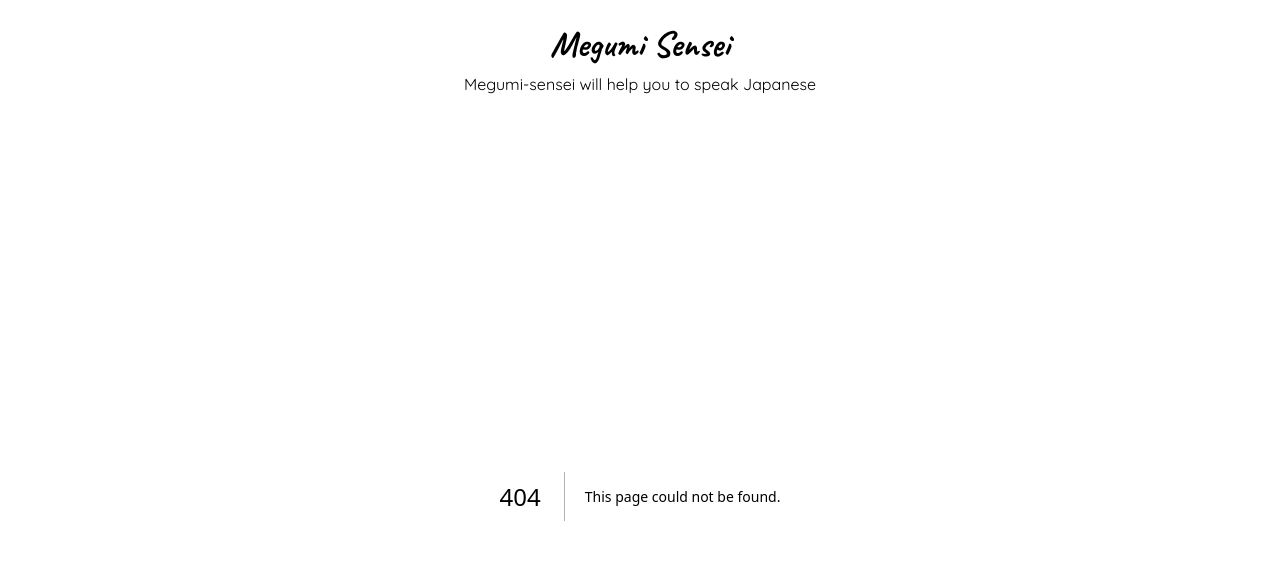
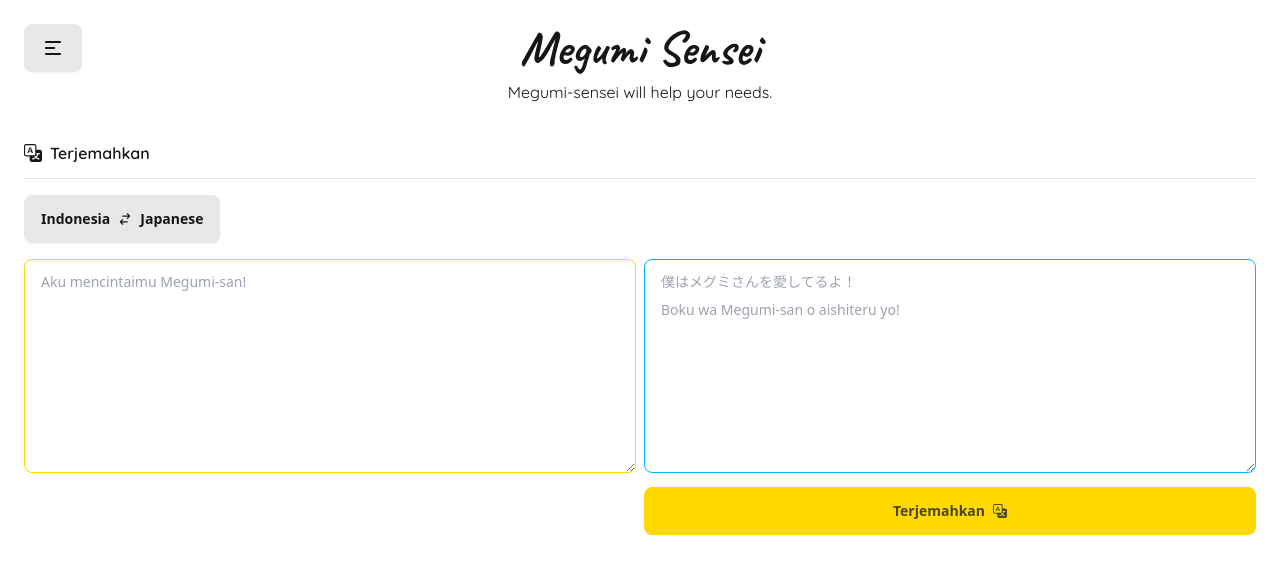
Before and after one commit to zidanhafiz/MegumiSensei, a Next.js app: page /translate in a window 1280 px wide. Before the commit this address had no page. Shown: the top 574 px of the page. Built offline with nearby package versions, Linux system fonts and the light colour scheme.

Commit message:
Create a navbar and separate the features

```diff
--- a/app/layout.tsx
+++ b/app/layout.tsx
@@ -1,6 +1,7 @@
 import type { Metadata } from "next";
 import "./globals.css";
 import Header from "@/components/Header";
+import LanguageProvider from "@/contexts/LanguageContext";
 
 export const metadata: Metadata = {
   title: "Megumi Sensei",
@@ -18,8 +19,10 @@ export default function RootLayout({
       lang='en'
     >
       <body className='antialiased p-6'>
-        <Header />
-        {children}
+        <LanguageProvider>
+          <Header />
+          {children}
+        </LanguageProvider>
       </body>
     </html>
   );
--- a/app/page.tsx
+++ b/app/page.tsx
@@ -1,28 +1,8 @@
-"use client";
-import Heading from "@/components/Heading";
-import LanguageSwitch from "@/components/LanguageSwitch";
-import { useState } from "react";
-import TranslateForm from "./TranslateForm";
-
 export default function Home() {
-  const [language, setLanguage] = useState<{ from: string; to: string }>({ from: "Indonesia", to: "Japanese" });
-
-  const switchLanguage = () => {
-    setLanguage({
-      from: language.to,
-      to: language.from,
-    });
-  };
-
   return (
     <div className='w-full my-10 lg:max-w-[1280px] lg:mx-auto'>
       <main className='w-full grid gap-4'>
-        <Heading>Terjemahan</Heading>
-        <LanguageSwitch
-          language={language}
-          switchLanguage={switchLanguage}
-        />
-        <TranslateForm language={language} />
+        <h1>Hello</h1>
       </main>
     </div>
   );
--- a/app/TranslateForm.tsx
+++ b/app/translate/TranslateForm.tsx
@@ -8,6 +8,7 @@ import ErrorInputMessage from "@/components/ErrorInputMessage";
 import { translateText } from "@/actions/translate";
 import { useState } from "react";
 import Accordion from "@/components/Accordion";
+import { useLanguage } from "@/contexts/LanguageContext";
 
 const translateSchema = z.object({
   text: z.string().min(3, { message: "Minimal 3 huruf" }).max(1000, { message: "Maksimal 1000 huruf" }),
@@ -18,9 +19,12 @@ type TranslateSchema = z.infer<typeof translateSchema>;
 const idPlaceholder = `Aku mencintaimu Megumi-san!`;
 const jpPlaceholder = `僕はメグミさんを愛してるよ！ \nBoku wa Megumi-san o aishiteru yo!`;
 
-export default function TranslateForm({ language }: { language: { from: string; to: string } }) {
+export default function TranslateForm() {
   const [result, setResult] = useState<string>("");
   const [romaji, setRomaji] = useState<string>("");
+
+  const { language } = useLanguage();
+
   const {
     register,
     handleSubmit,
--- /dev/null
+++ b/app/translate/page.tsx
@@ -0,0 +1,19 @@
+import Heading from "@/components/Heading";
+import LanguageSwitch from "@/components/LanguageSwitch";
+import TranslateForm from "./TranslateForm";
+import { BsTranslate } from "react-icons/bs";
+
+export default function TranslatePage() {
+  return (
+    <div className='w-full my-10 lg:max-w-[1280px] lg:mx-auto'>
+      <main className='w-full grid gap-4'>
+        <Heading>
+          <BsTranslate className="text-lg" /> Terjemahkan
+        </Heading>
+        <hr />
+        <LanguageSwitch />
+        <TranslateForm />
+      </main>
+    </div>
+  );
+}
--- /dev/null
+++ b/components/DrawerNavbar.tsx
@@ -0,0 +1,57 @@
+"use client";
+import { CgMenuLeftAlt } from "react-icons/cg";
+import { GoHome } from "react-icons/go";
+import { BsTranslate } from "react-icons/bs";
+import { BiSpreadsheet } from "react-icons/bi";
+import { RiTranslate } from "react-icons/ri";
+import { FaGamepad } from "react-icons/fa6";
+import Link from "next/link";
+
+const menuList = [
+  {
+    name: "Beranda",
+    href: "/",
+    icon: <GoHome />
+  },
+  {
+    name: "Terjemahkan",
+    href: "/translate",
+    icon: <BsTranslate />
+  },
+  {
+    name: "Kartu Alfabet",
+    href: "/alphabet-cards",
+    icon: <BiSpreadsheet />
+  },
+  {
+    name: "Kanji ⇆ Hiragana",
+    href: "/kanji-hiragana",
+    icon: <RiTranslate />
+  },
+  {
+    name: "Tebak Kata",
+    href: "/guess-the-word",
+    icon: <FaGamepad />
+  }
+];
+
+export default function DrawerNavbar() {
+  return (
+    <div className="drawer w-fit">
+      <input id="my-drawer" type="checkbox" className="drawer-toggle" />
+      <div className="drawer-content w-fit absolute">
+        <label htmlFor="my-drawer" className="btn drawer-button">
+          <CgMenuLeftAlt className="text-2xl" />
+        </label>
+      </div>
+      <div className="drawer-side">
+        <label htmlFor="my-drawer" aria-label="close sidebar" className="drawer-overlay"></label>
+        <ul className="menu bg-base-200 text-lg min-h-full w-80 py-8 px-4 space-y-1">
+          {menuList.map((item, index) => (
+            <li key={index}><Link href={item.href}>{item.icon} {item.name}</Link></li>
+          ))}
+        </ul>
+      </div>
+    </div>
+  )
+}
--- a/components/Header.tsx
+++ b/components/Header.tsx
@@ -1,10 +1,14 @@
 import { caveat, quicksand } from "@/utils/fonts";
+import DrawerNavbar from "./DrawerNavbar";
 
 export default function Header() {
   return (
-    <header className='w-full text-center'>
-      <h1 className={`${caveat.className} text-4xl font-bold`}>Megumi Sensei</h1>
-      <p className={`${quicksand.className} mt-2`}>Megumi-sensei will help you to speak Japanese</p>
+    <header className='w-full text-center flex relative'>
+      <DrawerNavbar />
+      <div className="w-fit mx-auto">
+        <h1 className={`${caveat.className} text-3xl md:text-5xl font-bold`}>Megumi Sensei</h1>
+        <p className={`${quicksand.className} mt-2 text-sm md:text-base`}>Megumi-sensei will help your needs.</p>
+      </div>
     </header>
   );
 }
--- a/components/Heading.tsx
+++ b/components/Heading.tsx
@@ -2,5 +2,5 @@ import { quicksand } from "@/utils/fonts";
 import { ReactNode } from "react";
 
 export default function Heading({ children }: { children: ReactNode }) {
-  return <h2 className={`${quicksand.className} font-semibold`}>{children}</h2>;
+  return <h2 className={`${quicksand.className} font-semibold flex items-center gap-2 leading-[2px]`}>{children}</h2>;
 }
--- a/components/LanguageSwitch.tsx
+++ b/components/LanguageSwitch.tsx
@@ -1,7 +1,10 @@
 "use client";
 import { HiOutlineSwitchHorizontal } from "react-icons/hi";
+import { useLanguage } from "@/contexts/LanguageContext";
 
-export default function LanguageSwitch({ language, switchLanguage }: { language: { from: string; to: string }; switchLanguage: () => void }) {
+export default function LanguageSwitch() {
+  const { language, switchLanguage } = useLanguage();
+
   return (
     <button
       type="button"
--- /dev/null
+++ b/contexts/LanguageContext.tsx
@@ -0,0 +1,35 @@
+"use client";
+import { createContext, useState, useContext, ReactNode, Dispatch, SetStateAction } from 'react';
+
+interface LanguageContextType {
+  language: { from: string; to: string };
+  setLanguage: Dispatch<SetStateAction<{ from: string; to: string }>>;
+  switchLanguage: () => void;
+}
+
+const LanguageContext = createContext<LanguageContextType | undefined>(undefined);
+
+export default function LanguageProvider({ children }: { children: ReactNode }) {
+  const [language, setLanguage] = useState<{ from: string; to: string }>({ from: "Indonesia", to: "Japanese" });
+
+  const switchLanguage = () => {
+    setLanguage(prevLanguage => ({
+      from: prevLanguage.to,
+      to: prevLanguage.from,
+    }));
+  };
+
+  return (
+    <LanguageContext.Provider value={{ language, setLanguage, switchLanguage }}>
+      {children}
+    </LanguageContext.Provider>
+  );
+};
+
+export const useLanguage = () => {
+  const context = useContext(LanguageContext);
+  if (context === undefined) {
+    throw new Error('useLanguage must be used within a LanguageProvider');
+  }
+  return context;
+};
```
